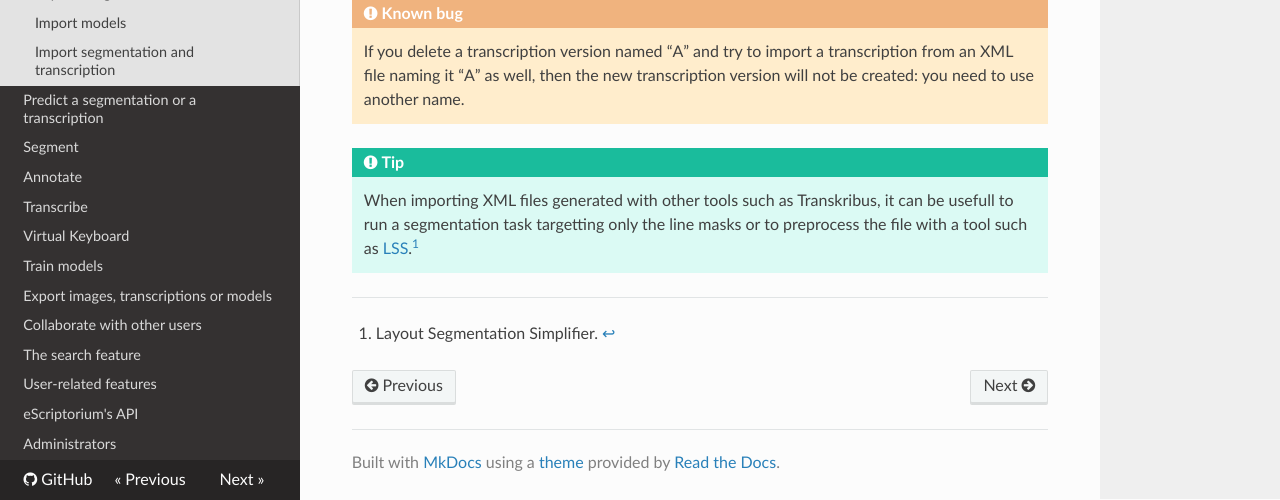
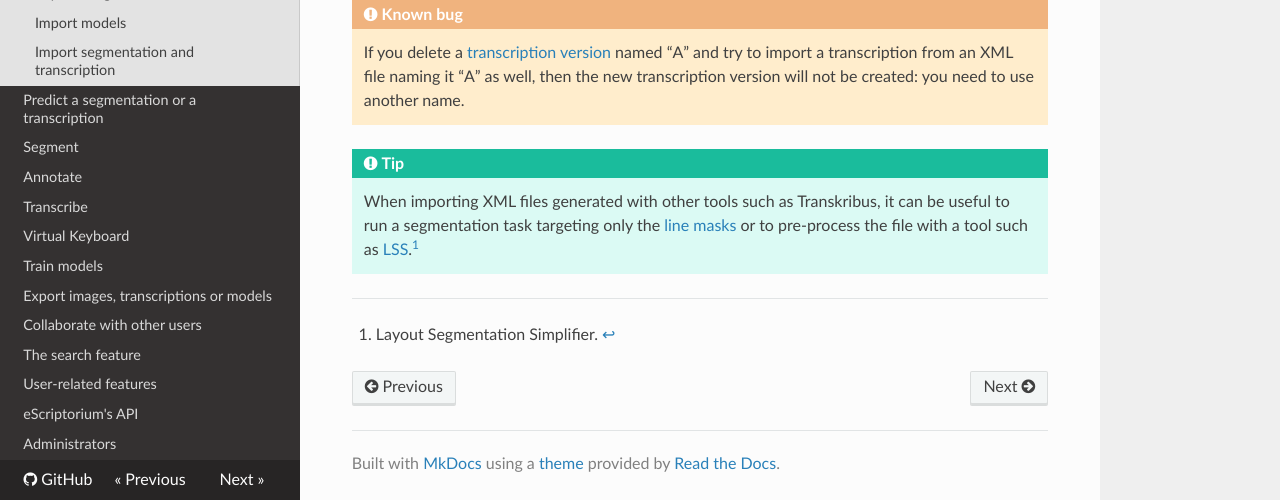
Before and after one commit to alix-tz/escriptorium-documentation, an MkDocs documentation site: the page built from docs/walkthrough_import.md, in a window 1280 px wide and 900 px high, scrolled down 3713 px, cut to the strip 400-900 px from the top of the window. Built offline with MkDocs 1.6.1, drawn with Linux system fonts in a browser that asks for light colours; nearby versions of some CDN libraries; some of the changed text lies outside the part shown.

Commit message:
adding links to segment and transcription version (#64)
fixing #26 (and #25 for the second time?)

```diff
--- a/docs/walkthrough_import.md
+++ b/docs/walkthrough_import.md
@@ -6,7 +6,7 @@ authors:
 date: 2023-02-13
 ---
 
-# Walkthrough : import to eScriptorium
+# Walkthrough: import to eScriptorium
 
 eScriptorium allows users to import data from various types of external resources.
 
@@ -55,7 +55,7 @@ Segmentation and Transcription models trained with Kraken can be imported from t
 
 Click "Upload a model" to open a page where you can:
 
-1. open the file browser to select the desired .mlmodel file.
+1. open the file browser to select the desired `.mlmodel` file.
 2. (opt) give a name to the model.
 
 Click "Upload". The model now appears in the models list.
@@ -79,10 +79,10 @@ A pop-up allows you to set several actions before clicking "Start importing":
 ![image: Demonstration of importing a transcription from a series of XML files](img/import/import_xml.gif "Importing segmentation and transcription from XML files")
 
 !!! Warning "Known bug"
-    If you delete a transcription version <!-- todo: add link to transcription versions --> named "A" and try to import a transcription from an XML file naming it "A" as well, then the new transcription version will not be created: you need to use another name.
+    If you delete a [transcription version](walkthrough_transcribe.md#transcription-versions) named "A" and try to import a transcription from an XML file naming it "A" as well, then the new transcription version will not be created: you need to use another name.
 
 !!! Tip
-    When importing XML files generated with other tools such as Transkribus, it can be usefull to run a segmentation task targetting only the line masks <!-- todo: add link to mask recalculation --> or to preprocess the file with a tool such as [LSS](https://github.com/ponteineptique/lss).[^lss]
+    When importing XML files generated with other tools such as Transkribus, it can be useful to run a segmentation task targeting only the [line masks](walkthrough_segment.md) or to pre-process the file with a tool such as [LSS](https://github.com/ponteineptique/lss).[^lss]
 
 
 [^lss]: Layout Segmentation Simplifier.
```
